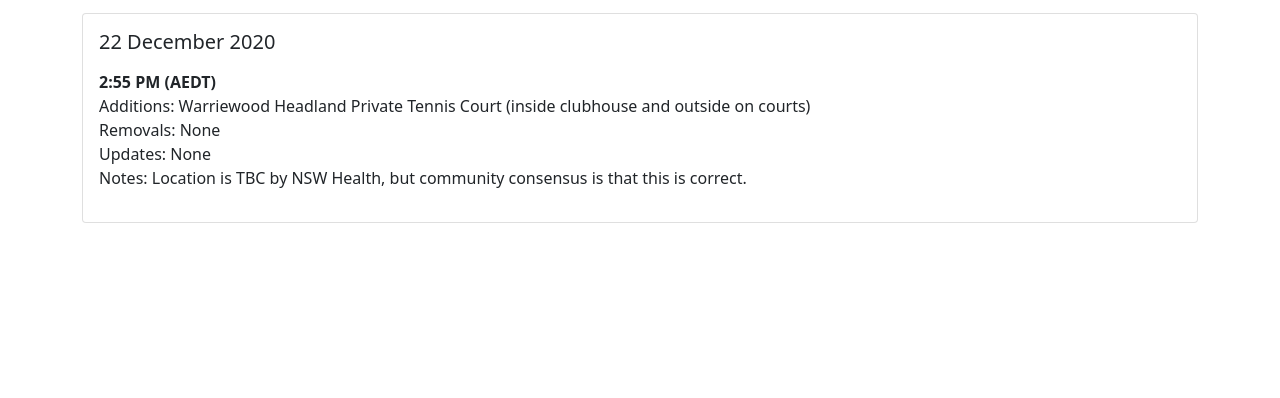
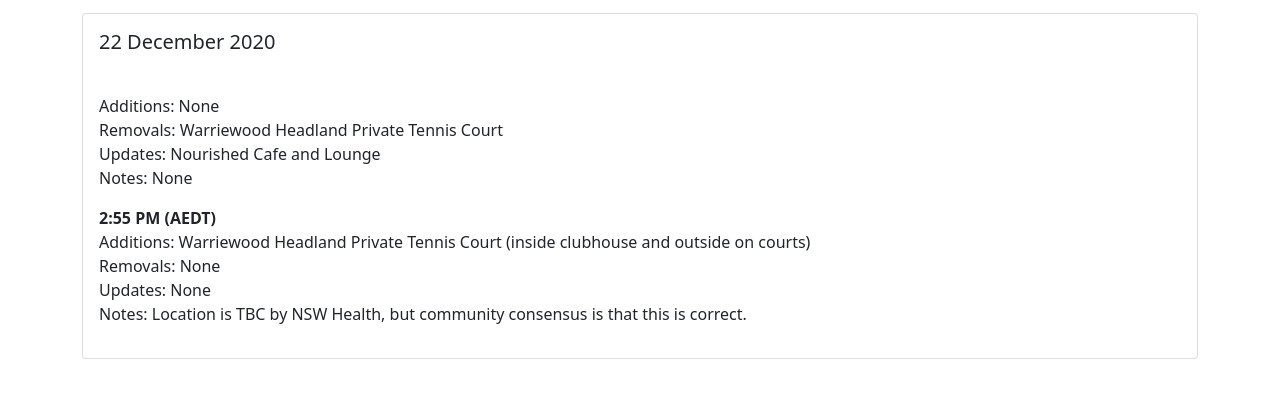
Before and after one commit to stuntguy3000/about.covidmap.com.au, a plain HTML site: page nsw/changelog.html in a window 1280 px wide. Shown: the part 148-546 px from the top of the page. Drawn offline with nearby package versions, Linux system fonts and the light colour scheme.

Commit message:
NSW - 4:05PM

```diff
--- a/nsw/changelog.html
+++ b/nsw/changelog.html
@@ -51,6 +51,13 @@
                     <h5 class="card-title">22 December 2020</h5>
                     <p class="card-text">
                         <p>
+                            <strong4:05 PM (AEDT)</strong><br>
+                            Additions: None<br>
+                            Removals: Warriewood Headland Private Tennis Court<br>
+                            Updates: Nourished Cafe and Lounge<br>
+                            Notes: None
+                        </p>
+                        <p>
                             <strong>2:55 PM (AEDT)</strong><br>
                             Additions: Warriewood Headland Private Tennis Court (inside clubhouse and outside on courts)<br>
                             Removals: None<br>
```
